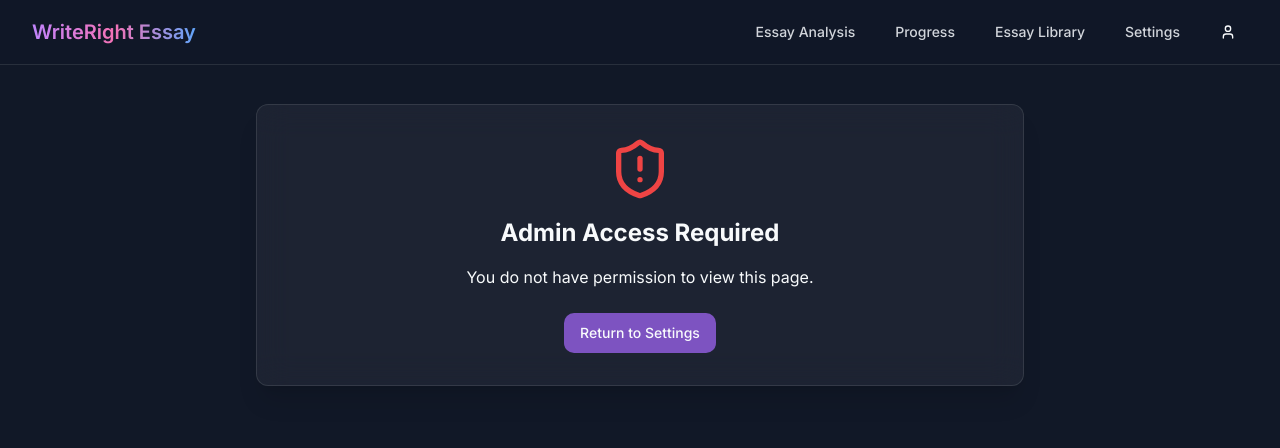
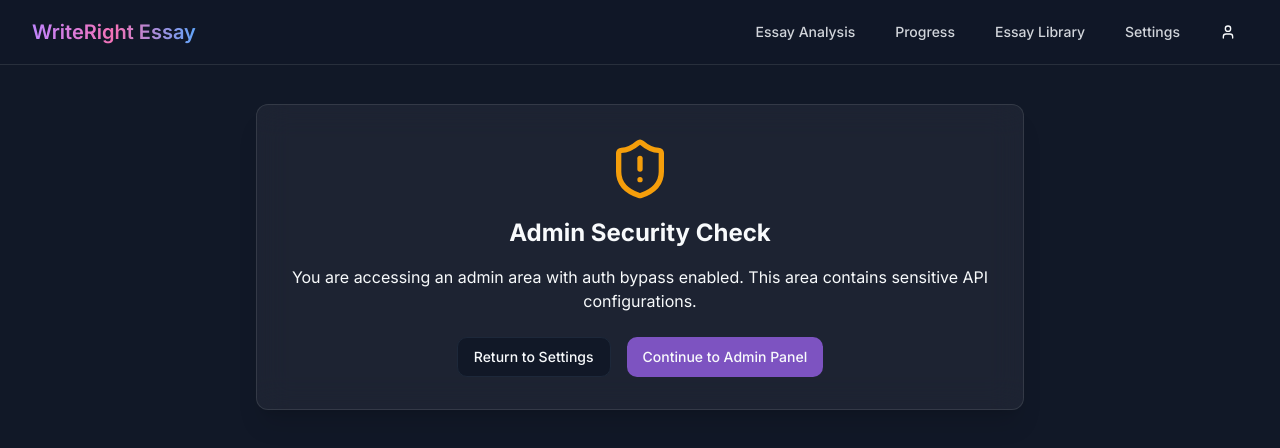
Before and after one commit to Arina2811/essay-sage-insight, a React (Vite) app: page /admin-settings in a window 1280 px wide. Shown: the top 448 px of the page. Built offline with nearby package versions, Linux system fonts and the light colour scheme.

Commit message:
feat: Add admin panel security
Implement security measures to protect the admin panel, including access control and potentially other security enhancements.

```diff
--- a/src/components/auth/AdminRoute.tsx
+++ b/src/components/auth/AdminRoute.tsx
@@ -1,7 +1,10 @@
 
 import { Navigate, useLocation } from 'react-router-dom';
 import { useAuth } from '@/contexts/AuthContext';
-import { Loader2 } from 'lucide-react';
+import { Loader2, ShieldAlert } from 'lucide-react';
+import { Card } from '@/components/ui/card';
+import { Button } from '@/components/ui/button';
+import { Link } from 'react-router-dom';
 
 interface AdminRouteProps {
   children: React.ReactNode;
@@ -20,10 +23,30 @@ export const AdminRoute = ({ children }: AdminRouteProps) => {
     );
   }
 
-  // If bypass is enabled and we're in development, allow access regardless
+  // If bypass is enabled and we're in development, show a secure confirmation
   if (bypassAuth && process.env.NODE_ENV === 'development') {
-    console.log("Auth bypassed for development environment");
-    return <>{children}</>;
+    return (
+      <div className="container mx-auto section-padding">
+        <div className="max-w-3xl mx-auto space-y-8">
+          <Card className="p-8 glass text-center">
+            <ShieldAlert className="h-16 w-16 mx-auto text-amber-500 mb-4" />
+            <h1 className="text-2xl font-bold mb-4">Admin Security Check</h1>
+            <p className="mb-6">
+              You are accessing an admin area with auth bypass enabled.
+              This area contains sensitive API configurations.
+            </p>
+            <div className="flex flex-col sm:flex-row justify-center gap-4">
+              <Link to="/settings">
+                <Button variant="outline">Return to Settings</Button>
+              </Link>
+              <Button onClick={() => window.history.replaceState(null, '', location.pathname)}>
+                Continue to Admin Panel
+              </Button>
+            </div>
+          </Card>
+        </div>
+      </div>
+    );
   }
 
   // Regular user is logged in but not an admin
--- a/src/pages/AdminSettings.tsx
+++ b/src/pages/AdminSettings.tsx
@@ -3,7 +3,7 @@ import { useEffect } from "react";
 import { Card } from "@/components/ui/card";
 import { Button } from "@/components/ui/button";
 import { GeminiService } from "@/services/GeminiService";
-import { ShieldAlert, ArrowLeft, Info } from "lucide-react";
+import { ShieldAlert, ArrowLeft, Info, Lock } from "lucide-react";
 import { useAuth } from "@/contexts/AuthContext";
 import { Link } from "react-router-dom";
 import { ApiKeysCard } from "@/components/admin/ApiKeysCard";
@@ -11,7 +11,7 @@ import { AIModelsConfig } from "@/components/admin/AIModelsConfig";
 import { toast } from "sonner";
 
 const AdminSettings = () => {
-  const { isAdmin } = useAuth();
+  const { isAdmin, user } = useAuth();
 
   // During initial load, check for the OpenAI API key
   useEffect(() => {
@@ -47,11 +47,18 @@ const AdminSettings = () => {
   return (
     <div className="container mx-auto section-padding">
       <div className="max-w-3xl mx-auto space-y-8">
-        <div className="text-center">
-          <h1 className="text-3xl font-bold tracking-tight">Admin Settings</h1>
+        <div className="flex flex-col items-center text-center">
+          <div className="flex items-center mb-2">
+            <Lock className="h-5 w-5 mr-2 text-amber-500" />
+            <h1 className="text-3xl font-bold tracking-tight">Admin Settings</h1>
+          </div>
           <p className="text-muted-foreground mt-2">
-            Configure API keys and AI models for your application
+            Secure configuration for API keys and AI models
           </p>
+          <div className="mt-4 flex items-center bg-amber-50 dark:bg-amber-950/20 text-amber-800 dark:text-amber-300 text-sm px-3 py-1 rounded-full">
+            <ShieldAlert className="h-4 w-4 mr-1" />
+            <span>Logged in as admin: {user?.email}</span>
+          </div>
           <div className="mt-4">
             <Link to="/settings">
               <Button variant="outline" className="gap-2">
```
